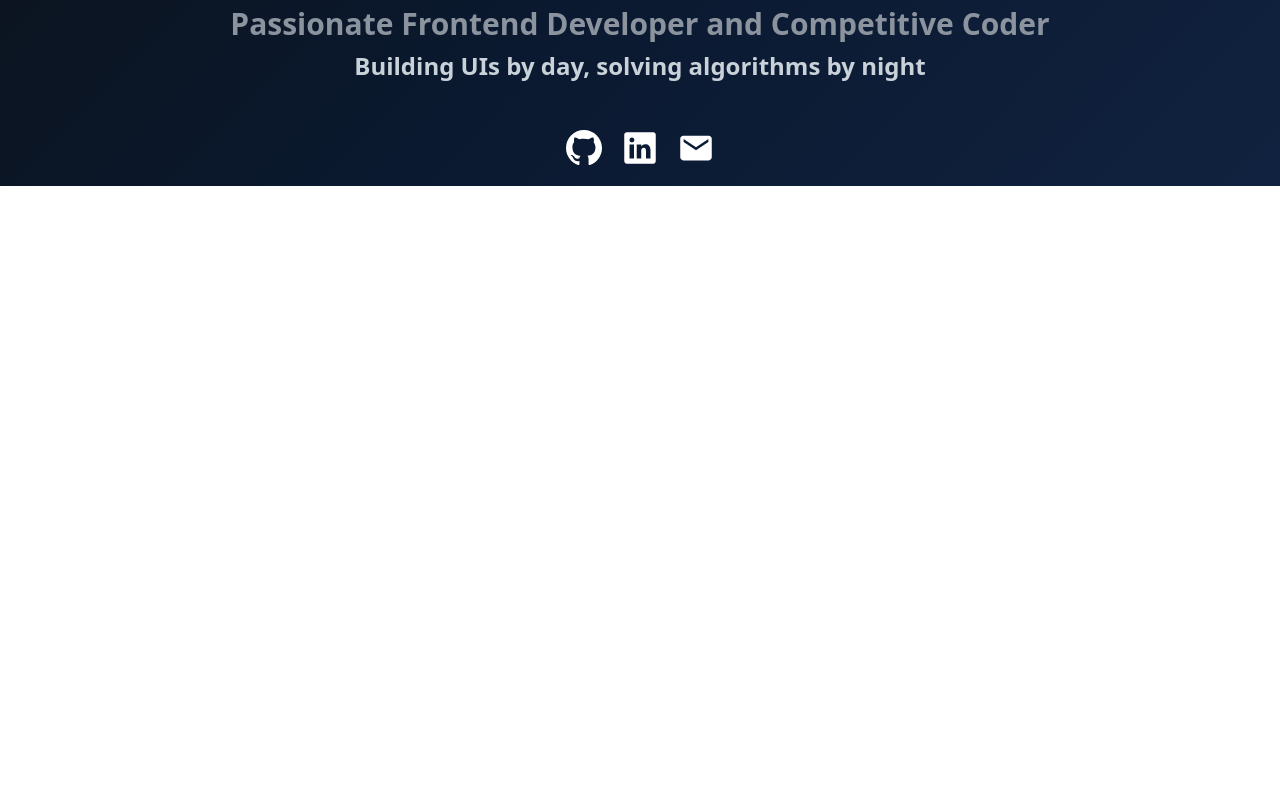
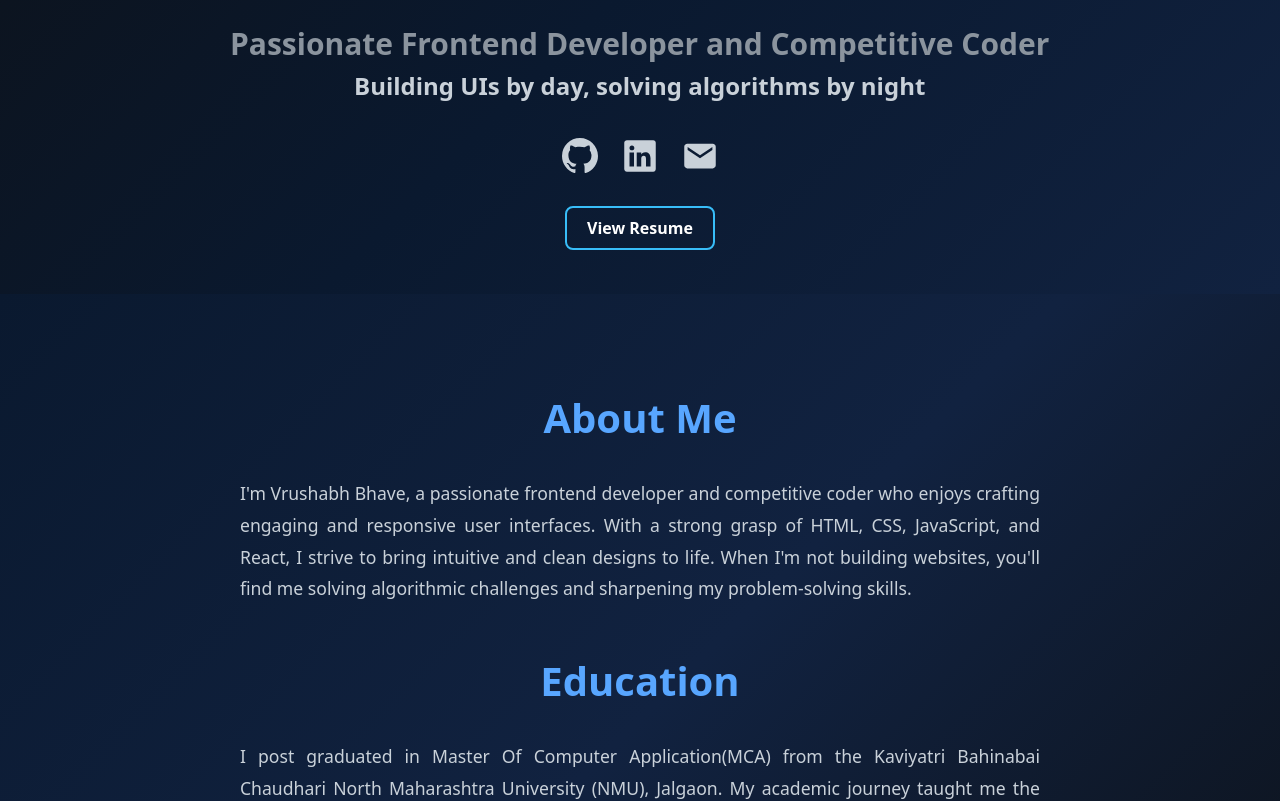
Before and after one commit to VrushabhBhave/My-Portfolio, a React (Vite) app: page / in a window 1280 px wide. Shown: the part 420-1221 px from the top of the page. Before the commit the page ends 800 px from the top, so only its background shows below. Built offline with nearby package versions, Linux system fonts and the light colour scheme.

Commit message:
add about section

```diff
--- a/package.json
+++ b/package.json
@@ -11,11 +11,15 @@
   },
   "dependencies": {
     "@tailwindcss/vite": "^4.1.4",
+    "@tsparticles/engine": "^3.8.1",
+    "@tsparticles/react": "^3.0.0",
     "animate.css": "^4.1.1",
+    "aos": "^2.3.4",
     "react": "^18.0.0",
     "react-dom": "^18.0.0",
     "react-icons": "^5.5.0",
     "tailwindcss": "^4.1.4",
+    "tsparticles": "^3.8.1",
     "typewriter-effect": "^2.21.0"
   },
   "devDependencies": {
--- a/src/App.jsx
+++ b/src/App.jsx
@@ -1,7 +1,9 @@
-import { useState } from "react";
+import { useEffect, useState } from "react";
 import image from "./assets/profile.jpg";
 import Typewriter from "typewriter-effect";
 import 'animate.css';
+import Aos from "aos";
+import "aos/dist/aos.css";
 
 import { GiHamburgerMenu } from "react-icons/gi";
 import { MdOutlineClose } from "react-icons/md";
@@ -12,6 +14,10 @@ import { IoMdMail } from "react-icons/io";
 
 function App(){
   const [burger, setBurger] = useState("hidden");
+
+  useEffect(() => {
+    Aos.init();
+  }, [])
 
   function displayNavbar(){
     setBurger(burger === "hidden" ? "block" : "hidden");
@@ -31,15 +37,15 @@ function App(){
         </div>
         <nav className = {`navbar ${burger} py-5 bg-[#112240] w-[100vw] mt-5 sm:bg-[#0F172A] sm:w-105 sm:mt-0 sm:py-0 sm:block`}>
           <ul className="flex flex-col text-center gap-4 sm:flex-row lg:gap-3 font-bold">
-            <li className="list"><a className="mx-1 sm:px-0 lg:px-2 text-lg" href="">Home</a></li>
-            <li className="list"><a className="mx-1 sm:px-0 lg:px-2 text-lg" href="">About</a></li>
+            <li className="list"><a className="mx-1 sm:px-0 lg:px-2 text-lg" href="#home">Home</a></li>
+            <li className="list"><a className="mx-1 sm:px-0 lg:px-2 text-lg" href="#about">About</a></li>
             <li className="list"><a className="mx-1 sm:px-0 lg:px-2 text-lg" href="">Skills</a></li>
             <li className="list"><a className="mx-1 sm:px-0 lg:px-2 text-lg" href="">Projects</a></li>
             <li className="list"><a className="mx-1 sm:px-0 lg:px-2 text-lg" href="">Contact</a></li>
           </ul>
         </nav>
       </header>
-      <main className="main text-white flex flex-col items-center">
+      <main id="home" className="main text-white flex flex-col items-center py-5 scroll-mt-20">
         <div className="heading text-center py-5">
           <h3 className="text-lg lg:text-2xl animate__animated animate__backInDown">Hello, my name is</h3>
           <h1 className="text-3xl lg:text-4xl text-[#38BDF8] font-bold">
@@ -58,14 +64,31 @@ function App(){
         <div className="profile py-3">
           <img src={image} alt="profile.jpg" className="w-40 lg:w-50 rounded-full border-[#38BDF8] border-5"/>
         </div>
-        <div className="content text-center p-5 font-bold">
-          <p className="text-2xl lg:text-3xl text-[#8b949e]">Passionate Frontend Developer and Competitive Coder</p>
-          <p className="py-2 text-xl lg:text-2xl text-[#c9d1d9]">Building UIs by day, solving algorithms by night</p>
+        <div className="content text-center p-5 font-bold overflow-x-hidden">
+          <p className="text-2xl lg:text-3xl text-[#8b949e] animate__animated animate__backInLeft">Passionate Frontend Developer and Competitive Coder</p>
+          <p className="py-2 text-xl lg:text-2xl text-[#c9d1d9] animate__animated animate__backInRight">Building UIs by day, solving algorithms by night</p>
         </div>
-        <div className="icons flex p-5 text-4xl gap-5">
-              <span><a href="https://github.com/VrushabhBhave" target="_blank"><VscGithubInverted /></a></span>
-              <span><a href="https://www.linkedin.com/in/vrushabh-bhave-41473a240" target="_blank"><IoLogoLinkedin /></a></span>
-              <span><a href="mailto:vrushabhbhave31@gmail.com" target="_blank"><IoMdMail /></a></span>
+        <div className="icons flex p-2 text-4xl gap-6 text-[#c9d1d9]">
+              <span className="animate__animated animate__backInDown"><a href="https://github.com/VrushabhBhave" target="_blank"><VscGithubInverted /></a></span>
+              <span className="animate__animated animate__backInDown"><a href="https://www.linkedin.com/in/vrushabh-bhave-41473a240" target="_blank"><IoLogoLinkedin /></a></span>
+              <span className="animate__animated animate__backInDown"><a href="mailto:vrushabhbhave31@gmail.com" target="_blank"><IoMdMail /></a></span>
+        </div>
+        <div className="btn py-6">
+          <a href="/resume.pdf" target="_blank"><button type="button" className="submit-btn border-2 border-[#38BDF8] px-5 py-2 font-bold rounded-lg cursor-pointer">View Resume</button></a>
+        </div>
+      </main>
+      <main id="about" className="">
+        <div className="about-me">
+          <h1 data-aos="fade-right" className="text-center text-[#58a6ff] text-[1.8rem] sm:text-[2.5rem] font-bold my-[1.5rem]">About Me</h1>
+          <p data-aos="fade-up" className="text-[1.1rem] text-[#c9d1d9] mx-[auto] my-[1rem] max-w-[800px]">I'm Vrushabh Bhave, a passionate frontend developer and competitive coder who enjoys crafting engaging and responsive user interfaces. With a strong grasp of HTML, CSS, JavaScript, and React, I strive to bring intuitive and clean designs to life. When I'm not building websites, you'll find me solving algorithmic challenges and sharpening my problem-solving skills.</p>
+        </div>
+        <div className="education">
+          <h1 data-aos="fade-right" className="text-center text-[#58a6ff] text-[1.8rem] sm:text-[2.5rem] font-bold my-[1.5rem]">Education</h1>
+          <p data-aos="fade-up" className="text-[1.1rem] text-[#c9d1d9] mx-[auto] my-[1rem] max-w-[800px]">I post graduated in Master Of Computer Application(MCA) from the Kaviyatri Bahinabai Chaudhari North Maharashtra University (NMU), Jalgaon. My academic journey taught me the value of structured problem-solving and nurtured my technical curiosity.</p>
+        </div>
+        <div className="hobbies">
+          <h1 data-aos="fade-right" className="text-center text-[#58a6ff] text-[1.8rem] sm:text-[2.5rem] font-bold my-[1.5rem]">Hobbies & Interests</h1>
+          <p data-aos="fade-up" className="text-[1.1rem] text-[#c9d1d9] mx-[auto] my-[1rem] max-w-[800px]">Outside of tech, I enjoy writing poetry and reading. I’m deeply interested in geopolitics and global affairs, often diving into articles and books that explore the world from different perspectives.</p>
         </div>
       </main>
     </>
--- a/src/index.css
+++ b/src/index.css
@@ -1,4 +1,8 @@
 @import "tailwindcss";
+
+html{
+    scroll-behavior: smooth;
+}
 
 .list{
     cursor: pointer;
@@ -30,3 +34,38 @@
 .main{
     background: linear-gradient(135deg, #0d1117, #0a192f, #112240);
 }
+
+
+.icons span:hover{
+    color: #38BDF8;
+}
+
+.submit-btn{
+    transition: background-color 400ms ease-in-out;
+}
+
+.submit-btn:hover{
+    background-color: #38BDF8;
+}
+
+/* Abount Section  */
+#about{
+    display: flex;
+    flex-direction: column;
+    align-items: center;
+    text-align: justify;
+    padding: 4rem 1rem;
+    color: #fff;
+    min-height: 100vh;
+    line-height: 1.8;
+    background: linear-gradient(135deg, #0a192f, #112240, #0d1117);
+}
+
+#tsparticles {
+    position: absolute;
+    top: 0;
+    left: 0;
+    width: 100%;
+    height: 100%;
+    z-index: -1;
+  }
```
Also changed, not shown: 2 other files (tests, documents, lock files or other folders).
